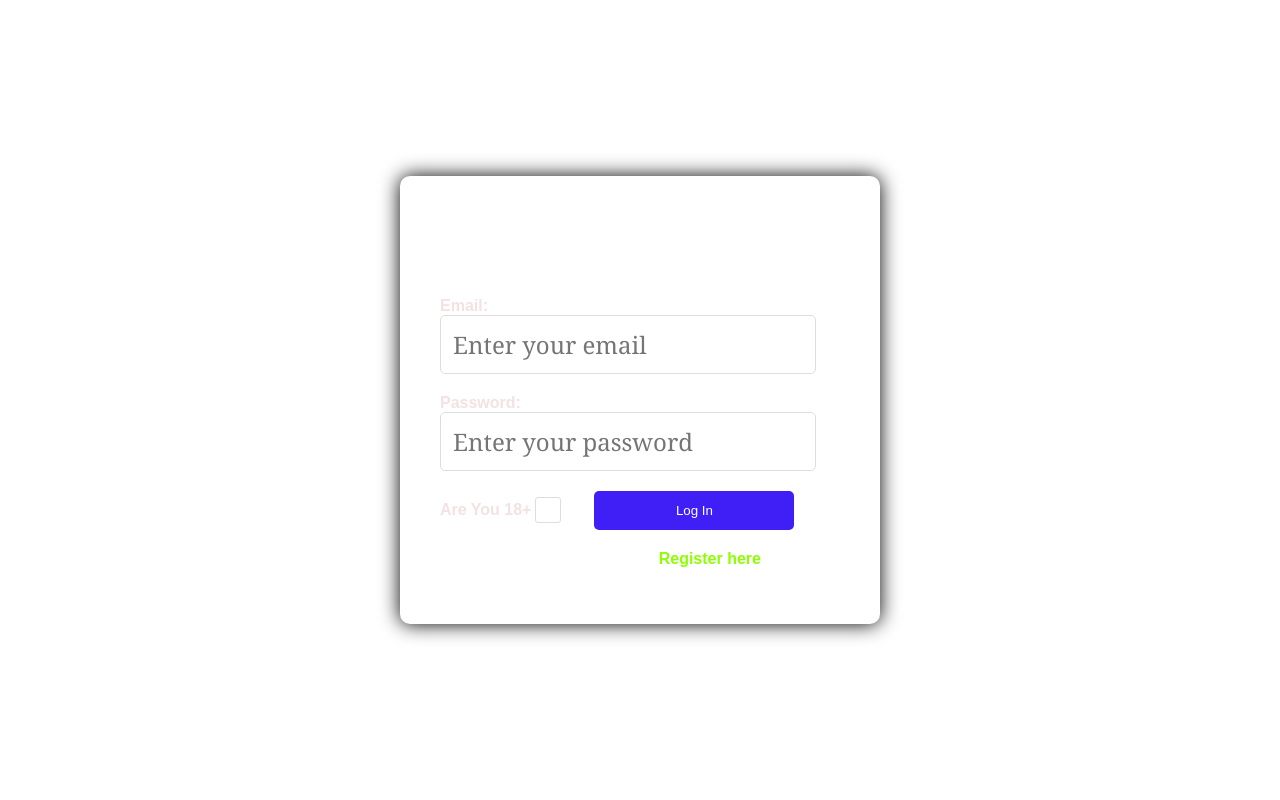
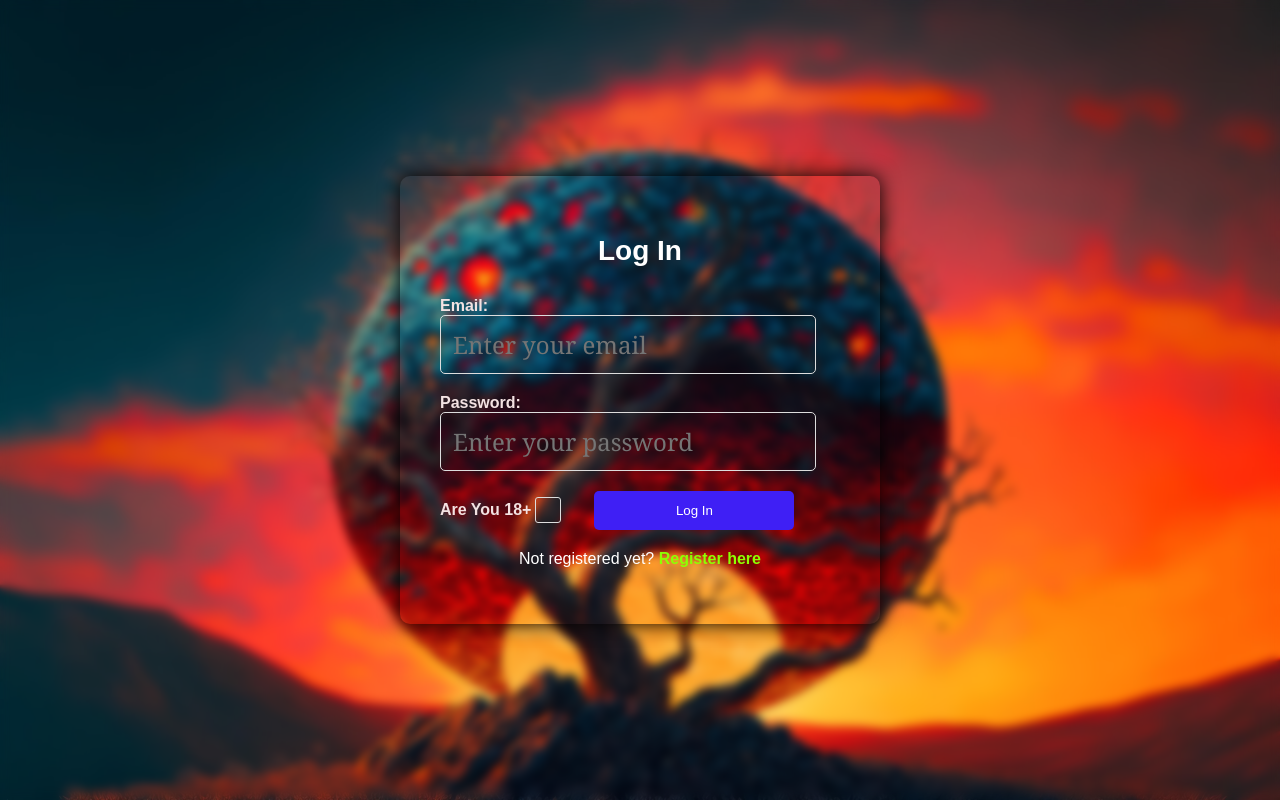
Before and after one commit to OFFlINE-abhi/ff, a plain HTML site: page login.html in a window 1280 px wide. Drawn offline with Linux system fonts and the light colour scheme; the site is published under a folder, as on GitHub Pages, so addresses that start at the root find nothing.

Commit message:
Update login.html

```diff
--- a/login.html
+++ b/login.html
@@ -7,7 +7,7 @@
     <title>Login</title>
     <style>
         body {
-            background-image: url("/img2.jpg");
+            background-image: url("ff/img2.jpg");
             background-position: center;
             background-repeat: no-repeat;
             background-size: cover;
```
